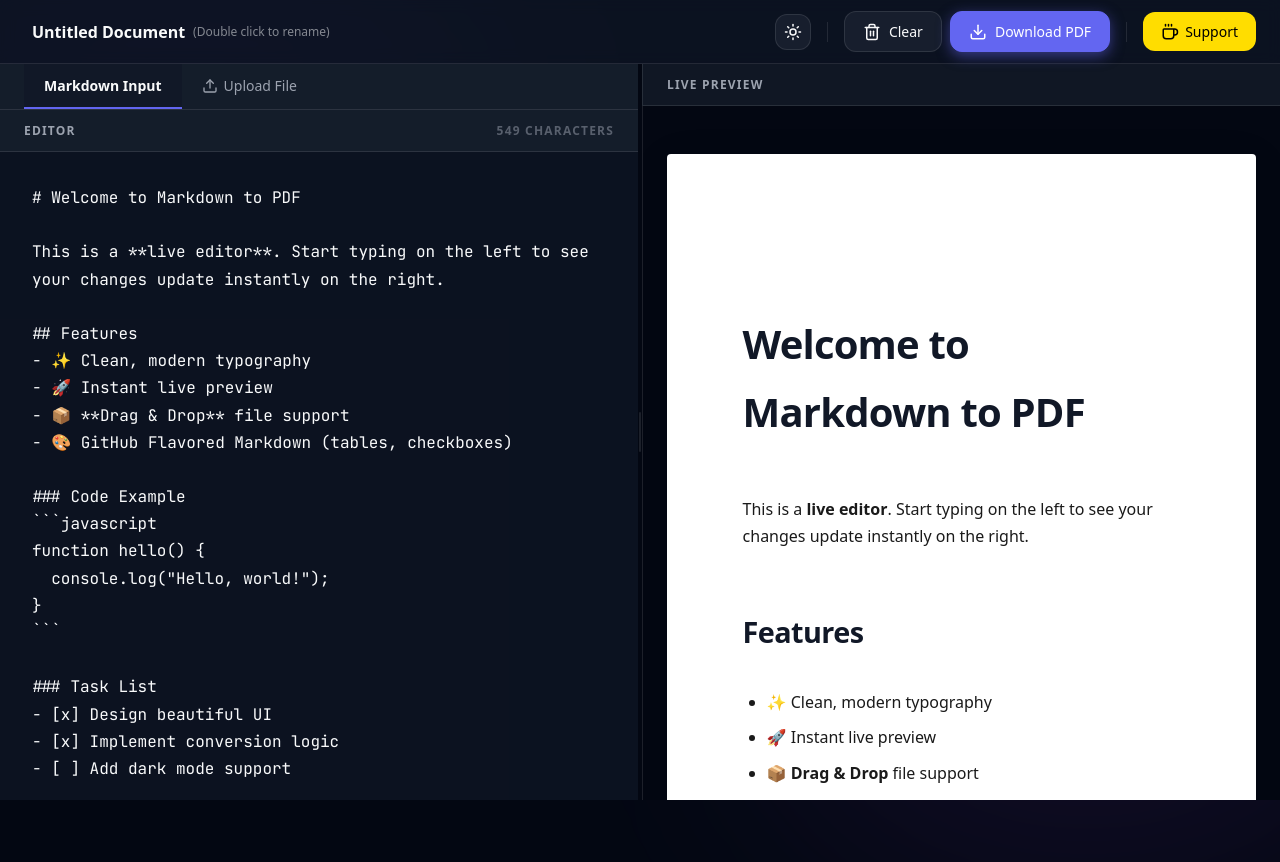
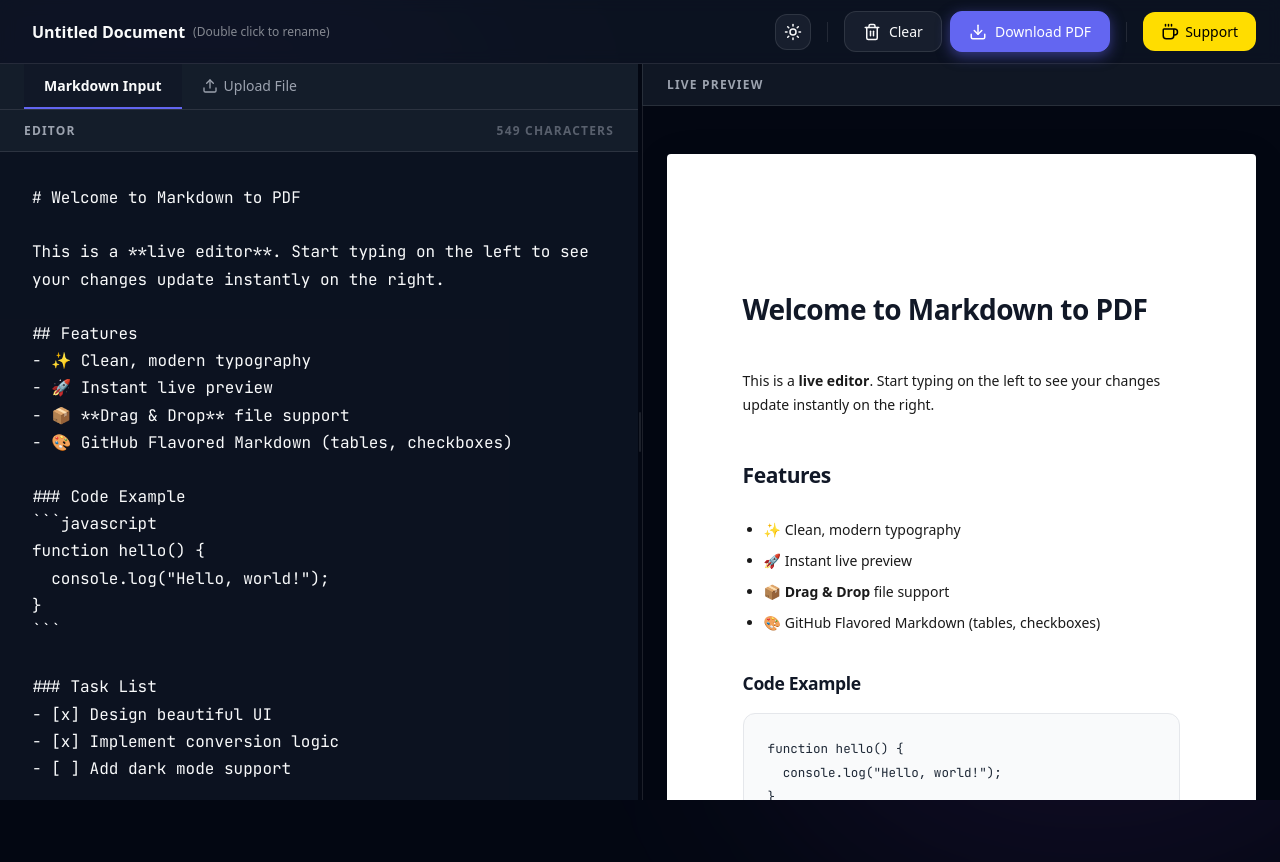
Before and after one commit to shfa-e/Markdown-to-PDF, a React (Vite) app: page / in a window 1280 px wide. Shown: the top 862 px of the page. Built offline with nearby package versions, Linux system fonts and the light colour scheme; a web font is replaced by a local one.

Commit message:
feat: adjust font sizes for various elements and improve word wrapping for links and code blocks.

```diff
--- a/src/index.css
+++ b/src/index.css
@@ -203,6 +203,7 @@ body::after {
   display: block;
 
   background-color: white;
+  font-size: 14px;
 }
 
 .markdown-preview * {
@@ -214,7 +215,10 @@ body::after {
 
 .markdown-preview h1,
 .markdown-preview h2,
-.markdown-preview h3 {
+.markdown-preview h3,
+.markdown-preview h4,
+.markdown-preview h5,
+.markdown-preview h6 {
   margin-top: 2em;
   margin-bottom: 0.8em;
   font-weight: 700;
@@ -224,15 +228,36 @@ body::after {
 }
 
 .markdown-preview h1 {
-  font-size: 2.5em;
+  font-size: 2em;
   border-bottom: 2px solid var(--border-color);
   padding-bottom: 0.4em;
 }
 
 .markdown-preview h2 {
-  font-size: 1.8em;
+  font-size: 1.5em;
   border-bottom: 1px solid var(--border-color);
   padding-bottom: 0.3em;
+}
+
+.markdown-preview h3 {
+  font-size: 1.25em;
+}
+
+.markdown-preview h4 {
+  font-size: 1.1em;
+}
+
+.markdown-preview h5 {
+  font-size: 1em;
+}
+
+.markdown-preview h6 {
+  font-size: 0.9em;
+}
+
+.markdown-preview a {
+  word-break: break-word;
+  overflow-wrap: break-word;
 }
 
 .markdown-preview p {
@@ -256,15 +281,19 @@ body::after {
   font-family: var(--font-mono);
   font-size: 0.9em;
   border: 1px solid #e5e7eb;
+  word-break: break-word;
+  overflow-wrap: break-word;
 }
 
 .markdown-preview pre {
   background-color: #f9fafb;
   padding: 24px;
   border-radius: 12px;
-  overflow-x: auto;
   margin-bottom: 1.5em;
   border: 1px solid #e5e7eb;
+  white-space: pre-wrap;
+  word-wrap: break-word;
+  overflow-wrap: break-word;
 }
 
 .markdown-preview pre code {
```
